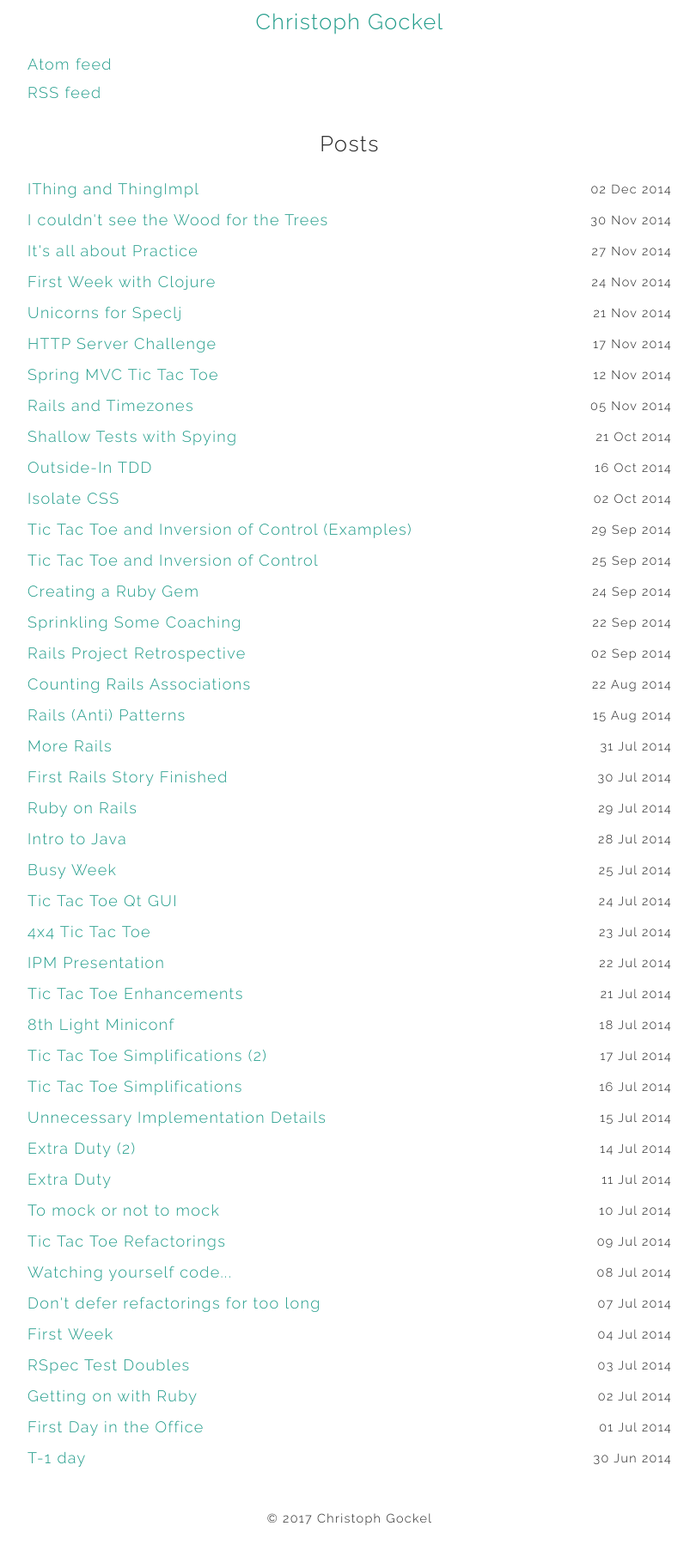
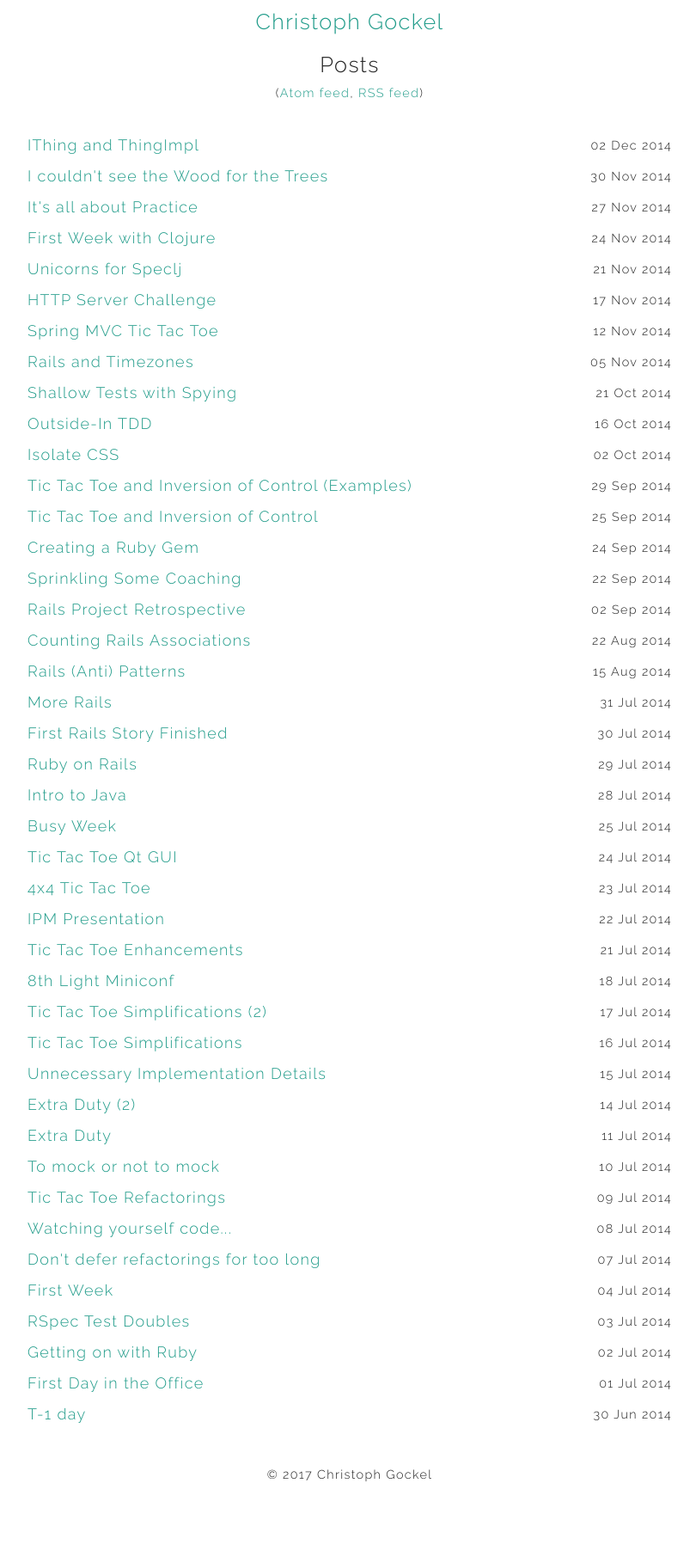
Before and after one commit to christophgockel/christophgockel.github.io, a Jekyll site: the page built from index.html, in a window 1280 px wide. Shown: the whole page at 86% size, without its empty margins (233-1043 px from the left). Built offline with Jekyll 4.4.1, drawn with Linux system fonts in a browser that asks for light colours; after the commit the page ends 1768 px from its top, so only the background shows below that.

Commit message:
Places feed links below Posts header

```diff
--- a/_sass/_home.scss
+++ b/_sass/_home.scss
@@ -1,4 +1,10 @@
 article.home {
+  header {
+    h2 {
+      margin-bottom: 0;
+    }
+  }
+
   ul {
     list-style-type: none;
     margin-bottom: 2em;
--- a/index.html
+++ b/index.html
@@ -4,12 +4,10 @@ title: Christoph
 ---
 
 <article class="home">
-  <p>
-    <a href="/atom.xml">Atom feed</a><br/>
-    <a href="/rss.xml">RSS feed</a>
-  </p>
-
-  <h2>Posts</h2>
+  <header>
+    <h2>Posts</h2>
+    <p>(<a href="/atom.xml">Atom feed</a>, <a href="/rss.xml">RSS feed</a>)</p>
+  </header>
 
   <ul>
     {% for post in site.posts %}
```
